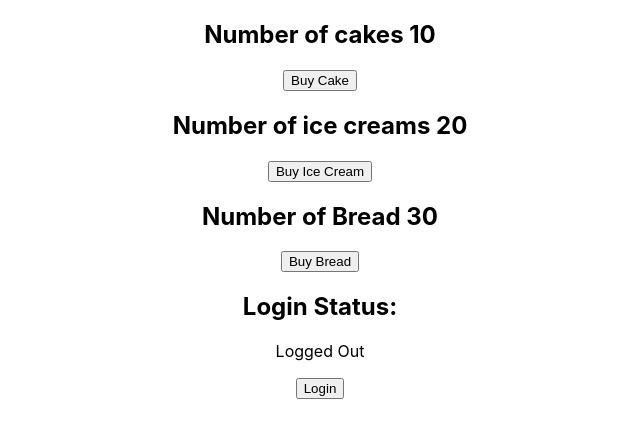
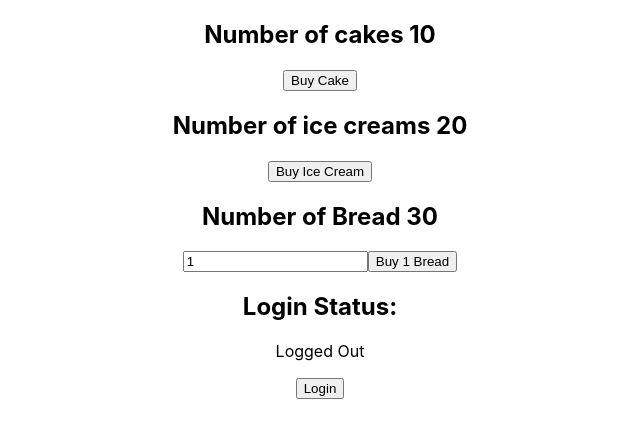
Before and after one commit to cjtay/codevolution-redux, a React (Create React App) app: page / in a window 1280 px wide. Shown: the top 438 px of the page, without its empty margins (320-960 px from the left). Built offline with nearby package versions, Linux system fonts and the light colour scheme.

Commit message:
imac tut 25 payload

```diff
--- a/src/components/BreadContainer.js
+++ b/src/components/BreadContainer.js
@@ -1,12 +1,21 @@
-import React from 'react';
+import React, { useState } from 'react';
 import { connect } from 'react-redux';
 import { buyBread } from '../redux/';
 
 const BreadContainer = (props) => {
+    const [number, setNumber] = useState(1);
+
+    const changeHandler = (e) => {
+        setNumber(e.target.value);
+    };
+
     return (
         <div>
             <h2>Number of Bread {props.bread}</h2>
-            <button onClick={props.buyBread}>Buy Bread</button>
+            <input type="text" value={number} onChange={changeHandler} />
+            <button onClick={() => props.buyBread(number)}>
+                Buy {number} Bread
+            </button>
         </div>
     );
 };
@@ -19,7 +28,7 @@ const mapStateToProps = (state) => {
 
 const mapDispatchToProps = (dispatch) => {
     return {
-        buyBread: () => dispatch(buyBread()),
+        buyBread: (number) => dispatch(buyBread(number)),
     };
 };
 
--- a/src/redux/bread/breadActions.js
+++ b/src/redux/bread/breadActions.js
@@ -1,7 +1,8 @@
 import { BUY_BREAD } from './breadTypes';
 
-export const buyBread = () => {
+export const buyBread = (number) => {
     return {
         type: BUY_BREAD,
+        payload: number,
     };
 };
--- a/src/redux/bread/breadReducer.js
+++ b/src/redux/bread/breadReducer.js
@@ -9,7 +9,7 @@ const breadReducer = (state = initialState, action) => {
         case BUY_BREAD:
             return {
                 ...state,
-                numOfBread: state.numOfBread - 1,
+                numOfBread: state.numOfBread - action.payload,
             };
         default:
             return state;
```
